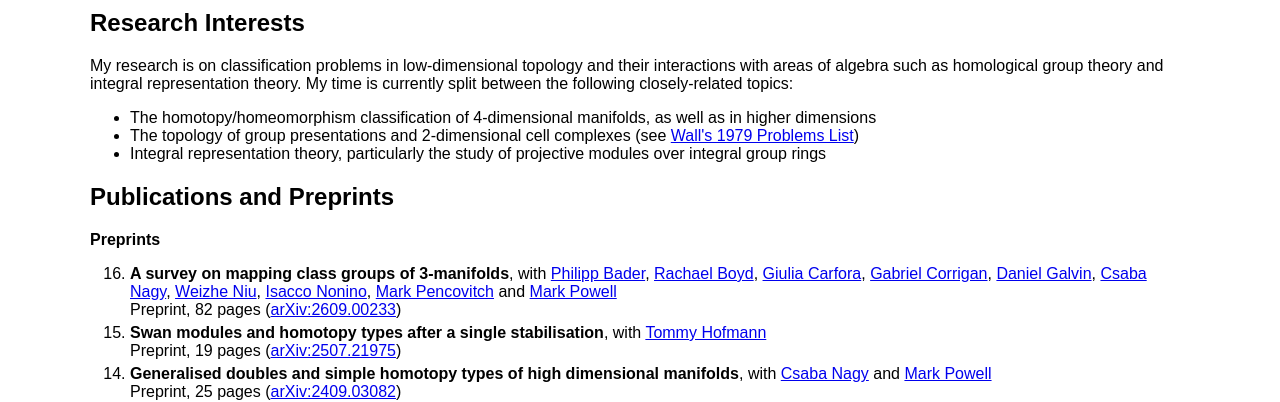
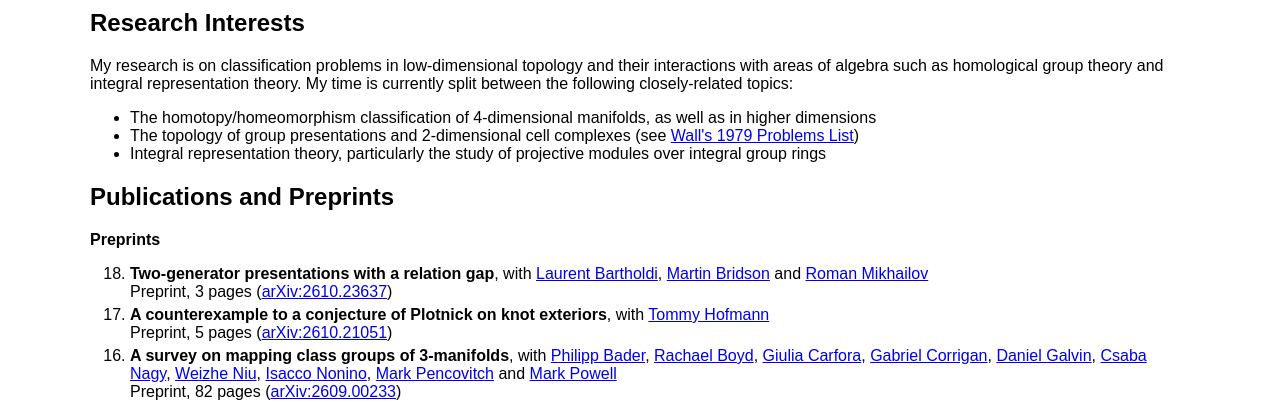
Before and after one commit to JohnnyNicholson/JohnnyNicholson.github.io, a plain HTML site: page index.html in a window 1280 px wide. Shown: the part 419-821 px from the top of the page. Drawn offline with Linux system fonts and the light colour scheme; some icons are missing; a web font is replaced by a local one.

Commit message:
Update publication list in index.html

```diff
--- a/index.html
+++ b/index.html
@@ -85,7 +85,17 @@ Integral representation theory, particularly the study of projective modules ove
 
 <b>Preprints</b>
 
-<ol type=“6” reversed start="16">
+<ol type=“6” reversed start="18">
+<li>
+  <b>Two-generator presentations with a relation gap</b>, with <a href="https://bartholdi.pages.math.cnrs.fr/">Laurent Bartholdi</a>, <a href="https://people.maths.ox.ac.uk/bridson/">Martin Bridson</a> and <a href="https://scholar.google.com/citations?user=rRrAqIEAAAAJ&hl=en">Roman Mikhailov</a><br>
+Preprint, 3 pages (<a href="https://arxiv.org/abs/2610.23637">arXiv:2610.23637</a>)
+</li>
+<br style="line-height:5px;" />
+<li>
+  <b>A counterexample to a conjecture of Plotnick on knot exteriors</b>, with <a href="https://www.thofma.com/">Tommy Hofmann</a><br>
+Preprint, 5 pages (<a href="https://arxiv.org/abs/2610.21051">arXiv:2610.21051</a>)
+</li>
+<br style="line-height:5px;" />
 <li>
   <b>A survey on mapping class groups of 3-manifolds</b>, with <a href="https://sites.google.com/view/philippbader-math?usp=sharing">Philipp Bader</a>, <a href="https://www.maths.gla.ac.uk/~rboyd/">Rachael Boyd</a>, <a href="https://uk.linkedin.com/in/giulia-carfora">Giulia Carfora</a>, <a href="https://www.gabrielcorrigan.com/">Gabriel Corrigan</a>, <a href="https://dapgalvin.github.io/">Daniel Galvin</a>, <a href="https://guests.mpim-bonn.mpg.de/nagy/">Csaba Nagy</a>, <a href="https://zy18859.wixsite.com/website">Weizhe Niu</a>, <a href="https://sites.google.com/view/isaccononinomath/home-page">Isacco Nonino</a>, <a href="https://sites.google.com/view/mark-pencovitch/">Mark Pencovitch</a> and <a href="https://www.maths.gla.ac.uk/~mpowell/">Mark Powell</a><br>
 Preprint, 82 pages (<a href="https://arxiv.org/abs/2609.00233">arXiv:2609.00233</a>)
```
